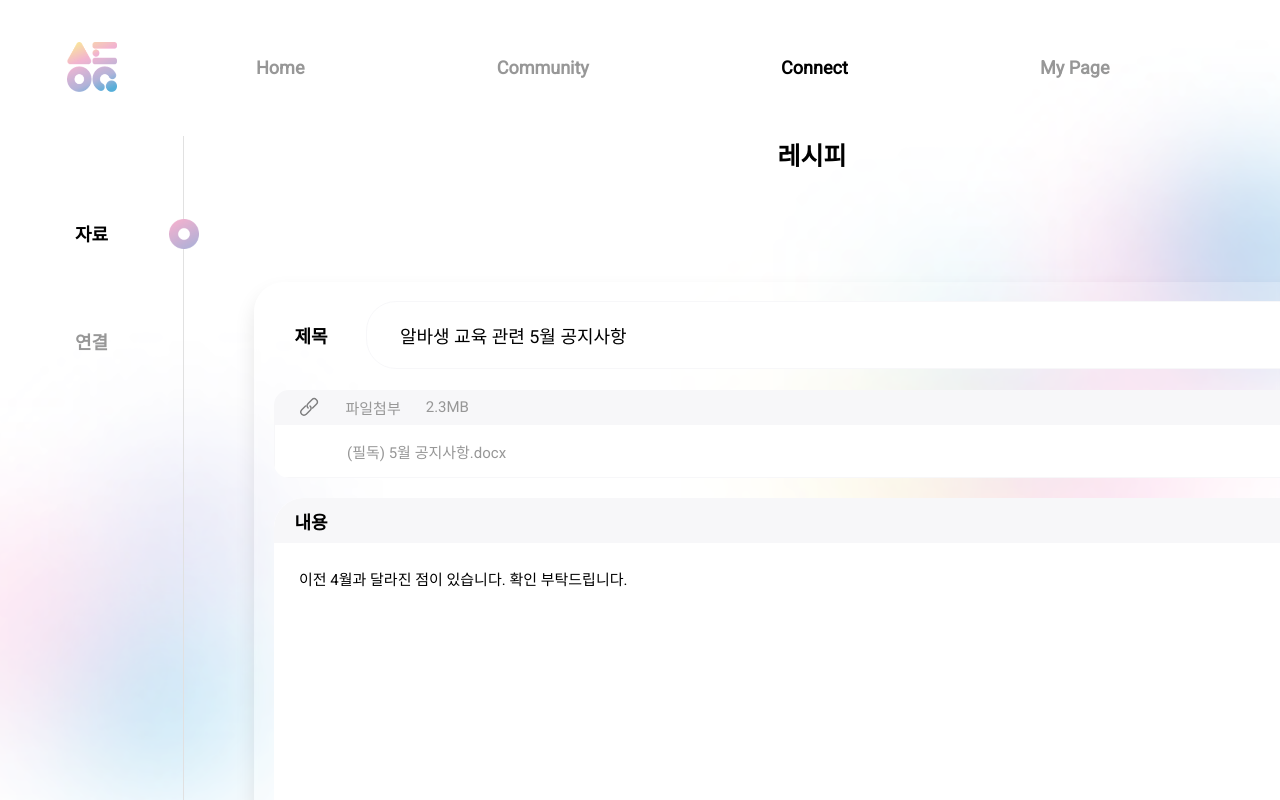
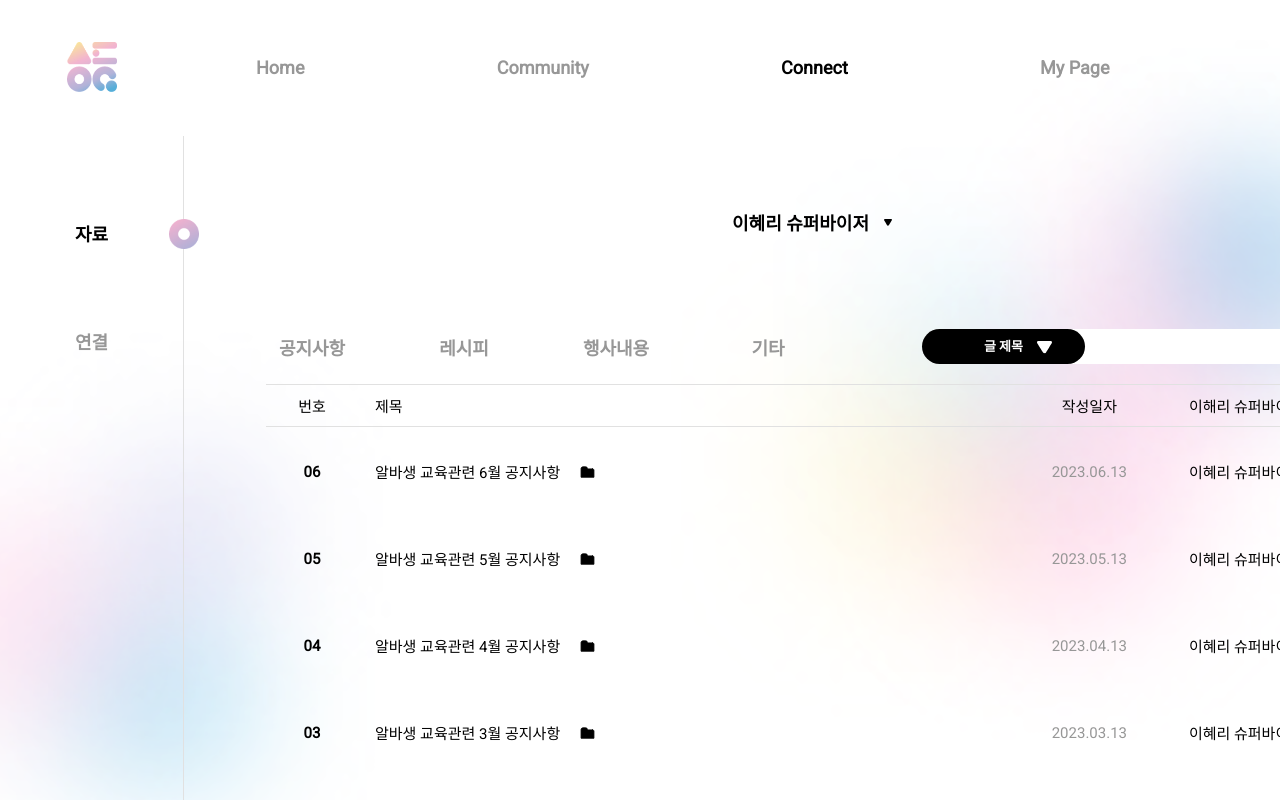
Before and after one commit to stockOneQ/front, a Next.js app: page /connect/data in a window 1280 px wide. Shown: the top 800 px of the page. Built offline with nearby package versions, Linux system fonts and the light colour scheme.

Commit message:
feat(data): 임시로 상세 페이지 연결

```diff
--- a/components/connect/Data/index.tsx
+++ b/components/connect/Data/index.tsx
@@ -6,6 +6,7 @@ import movePageL from 'public/assets/icons/connect/movePageL.svg';
 import movePageR from 'public/assets/icons/connect/movePageR.svg';
 import Image from 'next/image';
 import DataDetail from './DataDetail';
+import { useState } from 'react';
 
 const DataBox = styled.div`
   padding: 0 1.2rem 3.6rem;
@@ -115,7 +116,7 @@ const DataListBox = styled(Label)`
   cursor: pointer;
 
   &:hover {
-    background-color: #eee;
+    background-color: #F7F7F9;
   }
 
   div {
@@ -179,9 +180,12 @@ const PaginationBox = styled.div`
 
 /** connect - 자료 페이지 */
 const Data = () => {
+  const [temp, setTemp] = useState(true);
+
   return (
     <>
-      {/* <DataBox>
+      {temp && (
+        <DataBox>
           <SelectSupervisorBox>
             <p>이혜리 슈퍼바이저</p>
             <Image src={supervisorCategoryOpen} alt='supervisor-toggle-icon' width={8} height={7} />
@@ -218,7 +222,7 @@ const Data = () => {
               <p className='label__3'>2023.06.13</p>
               <p className='label__4'>이혜리 슈퍼바이저</p>
             </DataListBox>
-          <DataListBox>
+            <DataListBox onClick={() => { setTemp(false)} }>
               <p className='label__1'>05</p>
               <div className='label__2'>
                 <p>알바생 교육관련 5월 공지사항</p>
@@ -273,8 +277,9 @@ const Data = () => {
             <p>5</p>
             <Image src={movePageR} alt='pagination-move-right' width={16} height={9} />
           </PaginationBox>
-      </DataBox> */}
-      <DataDetail />
+        </DataBox>
+      )}
+      {!temp && <DataDetail />}
     </>
   );
 };
```
Lines whose indentation alone changed are shown as unchanged.
